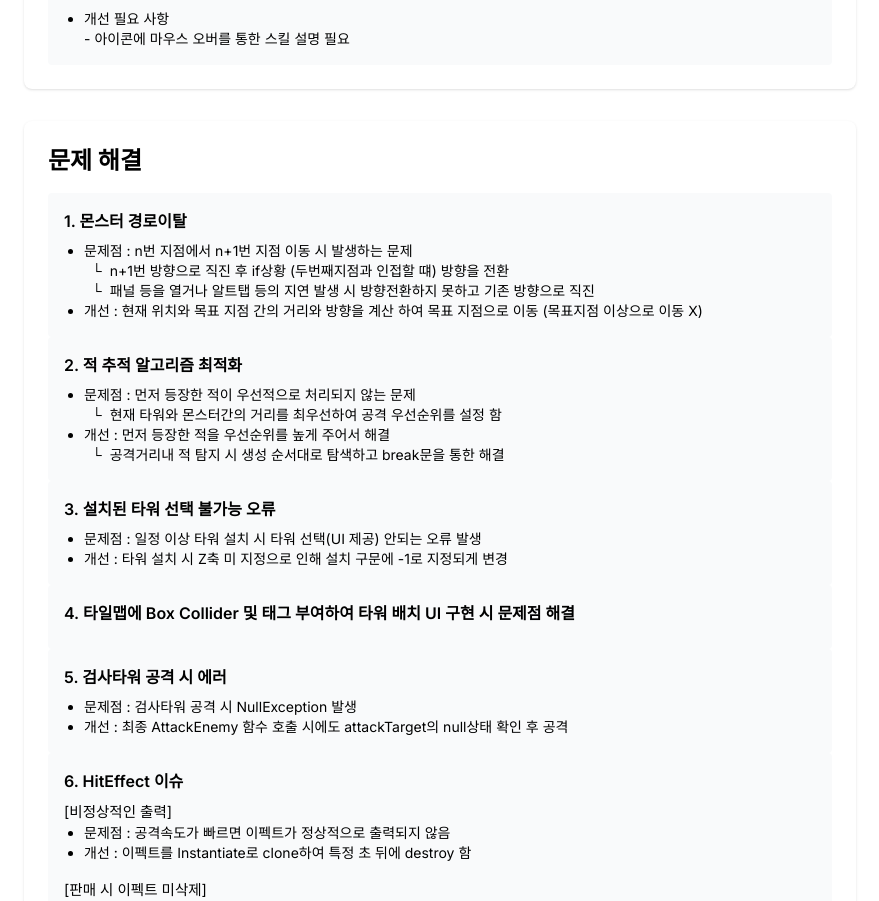
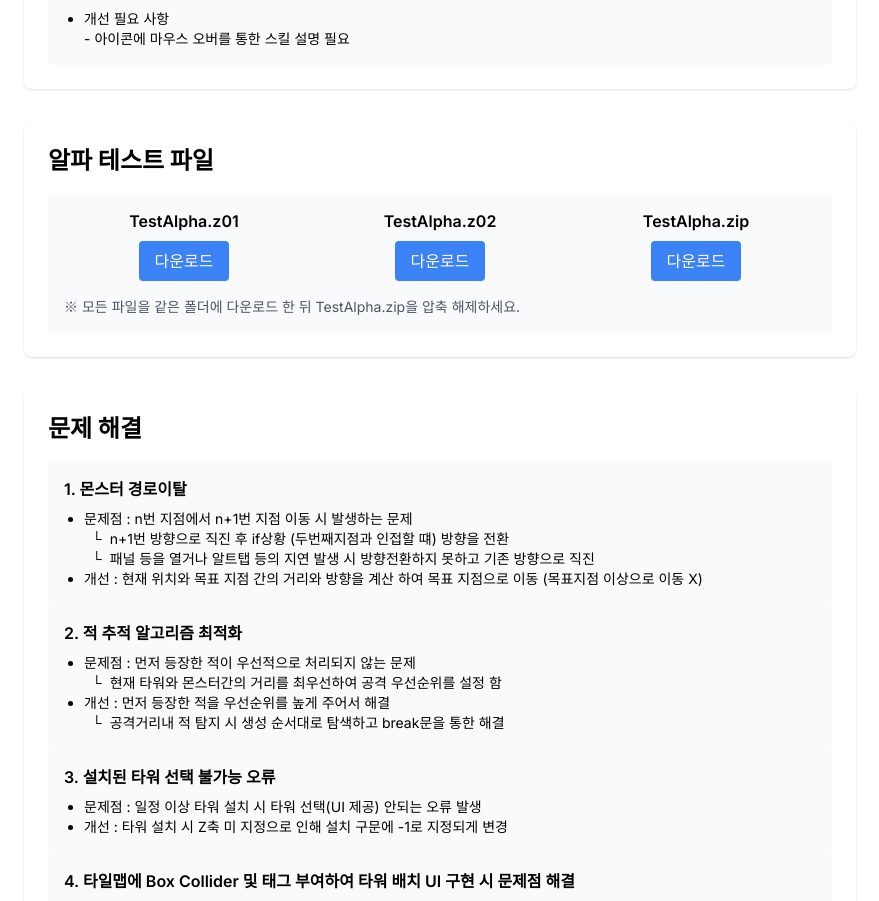
Before and after one commit to WooGeun-Nam/towerdefense-portfolio, a Next.js app: page /towerdefense-portfolio/ in a window 1280 px wide. Shown: the part 7846-8747 px from the top of the page, without its empty margins (200-1079 px from the left). Built offline with nearby package versions, Linux system fonts and the light colour scheme.

Commit message:
Update GamePortfolio.tsx

```diff
--- a/components/GamePortfolio.tsx
+++ b/components/GamePortfolio.tsx
@@ -549,6 +549,48 @@ const GamePortfolio = () => {
         </div>
       </div>
 
+      {/* 알파 */}
+      <div className="mb-8 bg-white rounded-lg shadow p-6">
+        <h2 className="text-2xl font-bold mb-4">알파 테스트 파일</h2>
+        <div className="p-4 bg-gray-50 rounded">
+          <div className="grid grid-cols-3 gap-4">
+            <div className="flex flex-col items-center">
+              <p className="font-semibold mb-2">TestAlpha.z01</p>
+              <a
+                href="./Demo/AlphaTestFileDivision/TestAlpha.z01"
+                download
+                className="px-4 py-2 bg-blue-500 text-white rounded hover:bg-blue-600"
+              >
+                다운로드
+              </a>
+            </div>
+            <div className="flex flex-col items-center">
+              <p className="font-semibold mb-2">TestAlpha.z02</p>
+              <a
+                href="./Demo/AlphaTestFileDivision/TestAlpha.z02"
+                download
+                className="px-4 py-2 bg-blue-500 text-white rounded hover:bg-blue-600"
+              >
+                다운로드
+              </a>
+            </div>
+            <div className="flex flex-col items-center">
+              <p className="font-semibold mb-2">TestAlpha.zip</p>
+              <a
+                href="./Demo/AlphaTestFileDivision/TestAlpha.zip"
+                download
+                className="px-4 py-2 bg-blue-500 text-white rounded hover:bg-blue-600"
+              >
+                다운로드
+              </a>
+            </div>
+          </div>
+          <p className="mt-4 text-sm text-gray-600">
+            ※ 모든 파일을 같은 폴더에 다운로드 한 뒤 TestAlpha.zip을 압축 해제하세요.
+          </p>
+        </div>
+      </div>
+
       {/* 문제 해결 */}
       <div className="mb-8 bg-white rounded-lg shadow p-6">
         <h2 className="text-2xl font-bold mb-4">문제 해결</h2>
```
